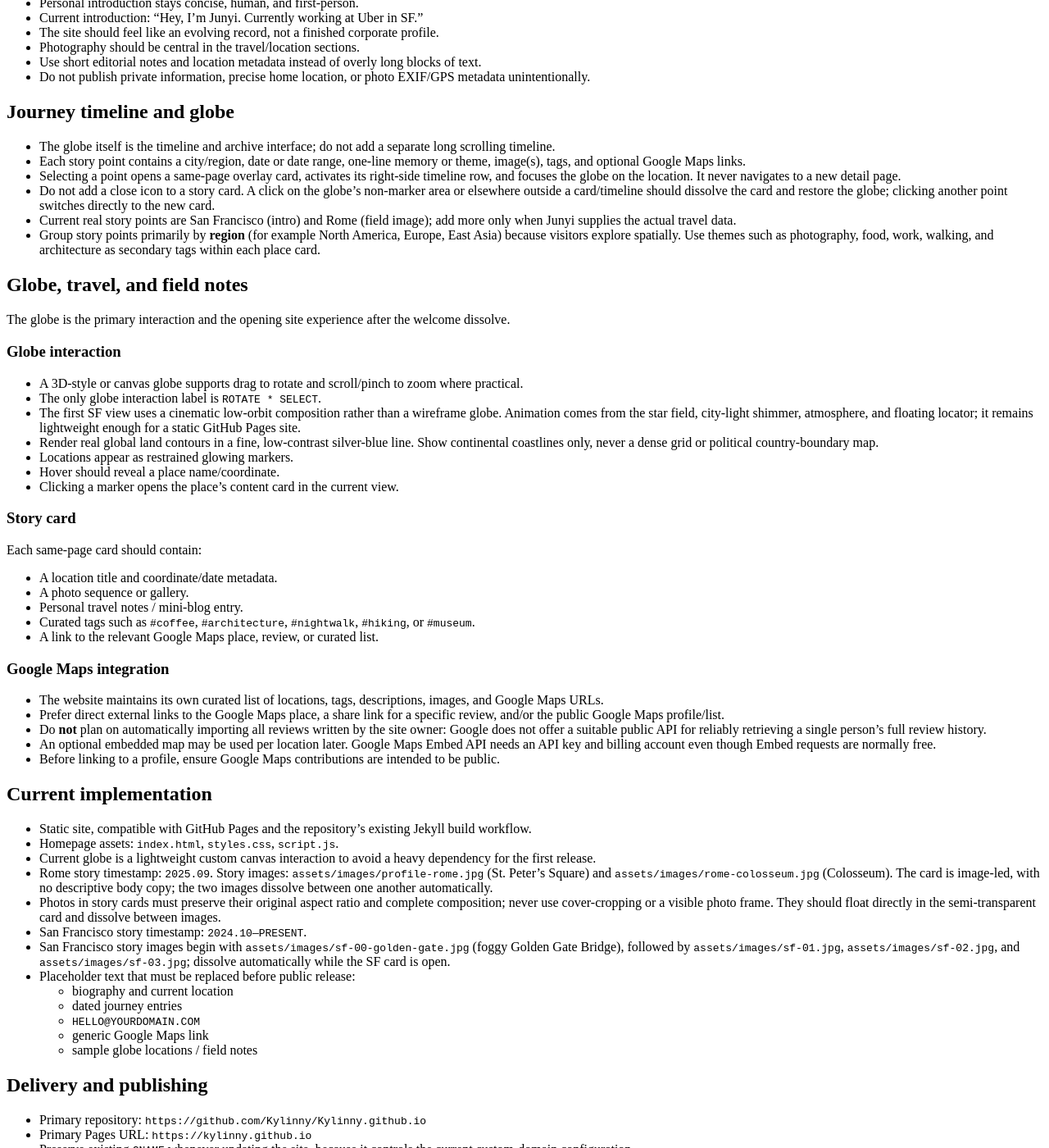
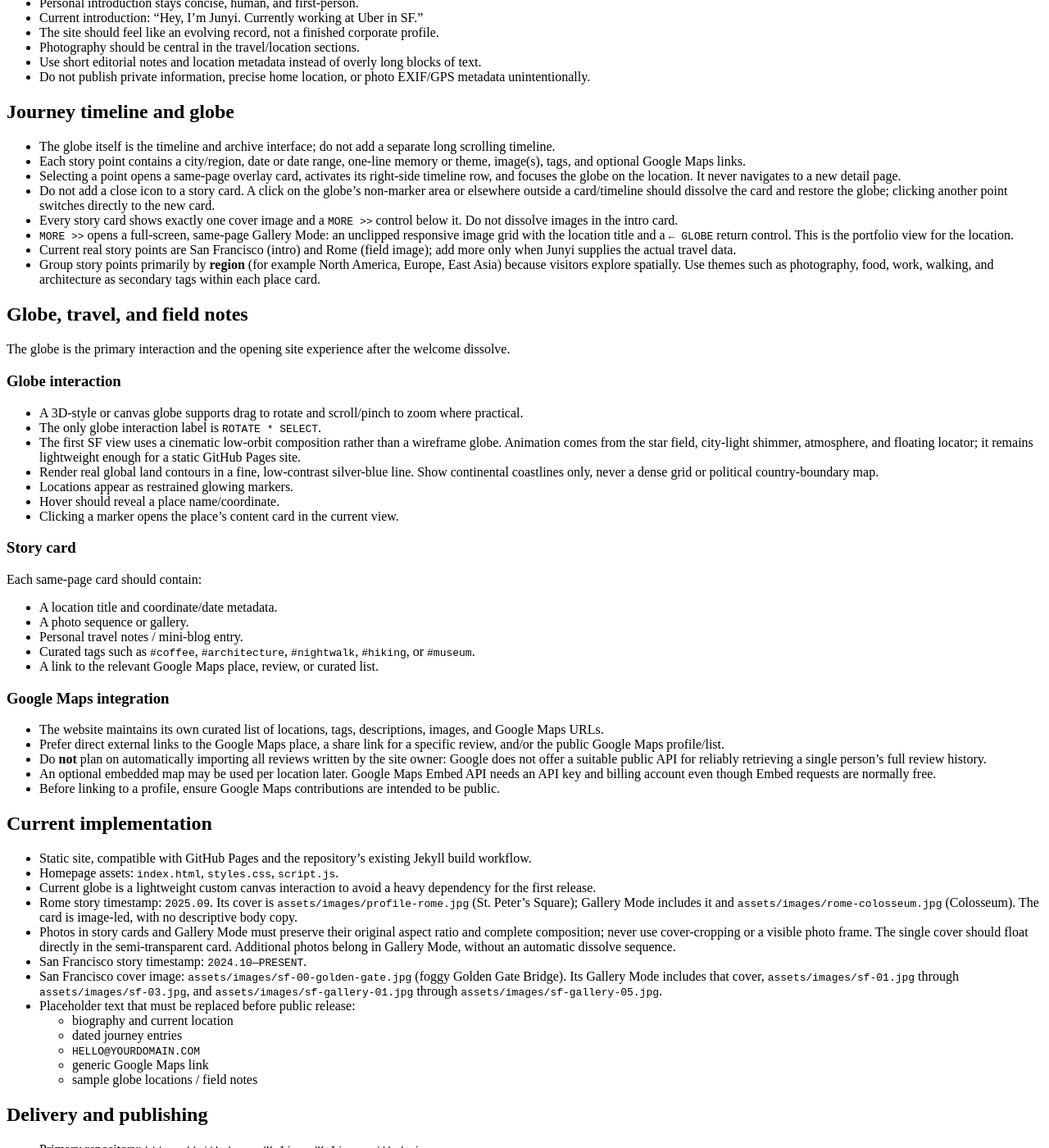
Before and after one commit to Kylinny/Kylinny.github.io, a Jekyll site: the page built from DESIGN_BRIEF.md, in a window 1280 px wide and 1400 px high, scrolled down 1319 px. Shown: the whole window at 82% size. Built offline with Jekyll 4.4.1, drawn with Linux system fonts in a browser that asks for light colours; nearby versions of some CDN libraries; our own code applies the rules of GitHub Pages for plain Markdown files.

Commit message:
Add same-page location galleries

```diff
--- a/DESIGN_BRIEF.md
+++ b/DESIGN_BRIEF.md
@@ -67,6 +67,8 @@
 - Each story point contains a city/region, date or date range, one-line memory or theme, image(s), tags, and optional Google Maps links.
 - Selecting a point opens a same-page overlay card, activates its right-side timeline row, and focuses the globe on the location. It never navigates to a new detail page.
 - Do not add a close icon to a story card. A click on the globe's non-marker area or elsewhere outside a card/timeline should dissolve the card and restore the globe; clicking another point switches directly to the new card.
+- Every story card shows exactly one cover image and a `MORE >>` control below it. Do not dissolve images in the intro card.
+- `MORE >>` opens a full-screen, same-page Gallery Mode: an unclipped responsive image grid with the location title and a `← GLOBE` return control. This is the portfolio view for the location.
 - Current real story points are San Francisco (intro) and Rome (field image); add more only when Junyi supplies the actual travel data.
 - Group story points primarily by **region** (for example North America, Europe, East Asia) because visitors explore spatially. Use themes such as photography, food, work, walking, and architecture as secondary tags within each place card.
 
@@ -107,10 +109,10 @@
 - Static site, compatible with GitHub Pages and the repository's existing Jekyll build workflow.
 - Homepage assets: `index.html`, `styles.css`, `script.js`.
 - Current globe is a lightweight custom canvas interaction to avoid a heavy dependency for the first release.
-- Rome story timestamp: `2025.09`. Story images: `assets/images/profile-rome.jpg` (St. Peter's Square) and `assets/images/rome-colosseum.jpg` (Colosseum). The card is image-led, with no descriptive body copy; the two images dissolve between one another automatically.
-- Photos in story cards must preserve their original aspect ratio and complete composition; never use cover-cropping or a visible photo frame. They should float directly in the semi-transparent card and dissolve between images.
+- Rome story timestamp: `2025.09`. Its cover is `assets/images/profile-rome.jpg` (St. Peter's Square); Gallery Mode includes it and `assets/images/rome-colosseum.jpg` (Colosseum). The card is image-led, with no descriptive body copy.
+- Photos in story cards and Gallery Mode must preserve their original aspect ratio and complete composition; never use cover-cropping or a visible photo frame. The single cover should float directly in the semi-transparent card. Additional photos belong in Gallery Mode, without an automatic dissolve sequence.
 - San Francisco story timestamp: `2024.10—PRESENT`.
-- San Francisco story images begin with `assets/images/sf-00-golden-gate.jpg` (foggy Golden Gate Bridge), followed by `assets/images/sf-01.jpg`, `assets/images/sf-02.jpg`, and `assets/images/sf-03.jpg`; dissolve automatically while the SF card is open.
+- San Francisco cover image: `assets/images/sf-00-golden-gate.jpg` (foggy Golden Gate Bridge). Its Gallery Mode includes that cover, `assets/images/sf-01.jpg` through `assets/images/sf-03.jpg`, and `assets/images/sf-gallery-01.jpg` through `assets/images/sf-gallery-05.jpg`.
 - Placeholder text that must be replaced before public release:
   - biography and current location
   - dated journey entries
--- a/index.html
+++ b/index.html
@@ -107,9 +107,15 @@
       <p class="story-kicker" id="story-kicker"></p>
       <h2 id="story-title"></h2>
       <div class="story-image-frame" id="story-image-frame" hidden><img id="story-image" alt="" /></div>
+      <button class="more-button" id="more-button" type="button">MORE &gt;&gt;</button>
       <p id="story-body"></p>
       <div class="story-tags" id="story-tags"></div>
     </aside>
+    <section class="gallery-view" id="gallery-view" aria-hidden="true">
+      <button class="gallery-back" id="gallery-back" type="button">← GLOBE</button>
+      <div class="gallery-heading"><p id="gallery-kicker"></p><h2 id="gallery-title"></h2></div>
+      <div class="gallery-grid" id="gallery-grid"></div>
+    </section>
     <div class="place-toast" id="place-toast" role="status"></div>
     <script src="script.js"></script>
   </body>
--- a/single-globe.css
+++ b/single-globe.css
@@ -17,6 +17,8 @@
 .story-kicker { margin: 0 0 12px; color: var(--cyan); font: 9px "DM Mono",monospace; letter-spacing: .14em; }
 .story-card h2 { margin: 0 0 13px; font-size: 32px; line-height: .95; letter-spacing: -.06em; }.story-card>p:not(.story-kicker) { color: #b9c4d3; line-height: 1.5; font-size: 14px; }
 .story-image-frame { display:block; width:100%; margin:5px 0 4px; }.story-image-frame img { display:block; width:auto; height:auto; max-width:100%; max-height:42vh; margin:0 auto; object-fit:contain; filter:grayscale(1) contrast(1.08); opacity:.88; transition:opacity .7s ease; }.story-image-frame img.is-dissolving { opacity:0; }.story-tags { display:flex; flex-wrap:wrap; gap:7px; margin-top:16px; }.story-tags span { border: 1px solid var(--line); padding:5px 7px; color:var(--muted); font:9px "DM Mono",monospace; letter-spacing:.06em; }
-@media (max-width:800px) { .globe-timeline { top:auto; bottom:7vh; right:20px; width:145px; transform:none; }.globe-timeline>p { display:none; }.timeline-item { padding-bottom:13px; padding-left:16px; }.timeline-item span { font-size:8px; }.timeline-item b { font-size:10px; }.timeline-line { top:3px; bottom:15px; }.story-card { left:20px; top:auto; bottom:20px; width:calc(100vw - 40px); transform:translateY(120%); }.story-card.open { transform:translateY(0); }.nav { height:65px; }.wordmark { font-size:22px; } }
+.more-button { margin:14px 0 0; padding:0 0 7px; color:var(--cyan); border:0; border-bottom:1px solid rgba(128,241,255,.72); background:transparent; font:10px "DM Mono",monospace; letter-spacing:.11em; cursor:pointer; }.more-button:hover { color:var(--silver); border-color:var(--silver); }
+.gallery-view { position:fixed; z-index:30; inset:0; overflow-y:auto; padding:10vh 7vw 7vh; background:rgba(2,7,17,.97); opacity:0; visibility:hidden; transition:opacity .45s,visibility .45s; }.gallery-view.open { opacity:1; visibility:visible; }.gallery-back { position:fixed; z-index:1; top:28px; left:5.5vw; padding:0 0 7px; color:var(--cyan); border:0; border-bottom:1px solid rgba(128,241,255,.7); background:transparent; font:10px "DM Mono",monospace; letter-spacing:.12em; cursor:pointer; }.gallery-heading { margin:0 0 44px; }.gallery-heading p { margin:0 0 12px; color:var(--cyan); font:10px "DM Mono",monospace; letter-spacing:.13em; }.gallery-heading h2 { margin:0; font-size:clamp(3.6rem,9vw,9rem); letter-spacing:-.09em; line-height:.78; }.gallery-grid { columns:3 280px; column-gap:18px; }.gallery-grid img { display:block; width:100%; height:auto; max-height:none; margin:0 0 18px; break-inside:avoid; filter:grayscale(1) contrast(1.05); transition:filter .35s,transform .35s; }.gallery-grid img:hover { filter:grayscale(0) contrast(1); transform:translateY(-3px); } body.gallery-open { overflow:hidden; }
+@media (max-width:800px) { .globe-timeline { top:auto; bottom:7vh; right:20px; width:145px; transform:none; }.globe-timeline>p { display:none; }.timeline-item { padding-bottom:13px; padding-left:16px; }.timeline-item span { font-size:8px; }.timeline-item b { font-size:10px; }.timeline-line { top:3px; bottom:15px; }.story-card { left:20px; top:auto; bottom:20px; width:calc(100vw - 40px); transform:translateY(120%); }.story-card.open { transform:translateY(0); }.gallery-view { padding:90px 20px 40px; }.gallery-back { top:20px; left:20px; }.gallery-grid { columns:1; }.nav { height:65px; }.wordmark { font-size:22px; } }
 @keyframes typing-caret { 0%, 45% { opacity: 1; } 46%, 100% { opacity: 0; } }
 @keyframes chevron-fall { 0%,100% { transform:translateY(-4px) rotate(45deg); opacity:.25; } 50% { transform:translateY(4px) rotate(45deg); opacity:1; } }
```
Also changed, not shown: script.js (+38 -17 lines), assets/images/sf-gallery-01.jpg (added), assets/images/sf-gallery-02.jpg (added), assets/images/sf-gallery-03.jpg (added), assets/images/sf-gallery-04.jpg (added), assets/images/sf-gallery-05.jpg (added).
